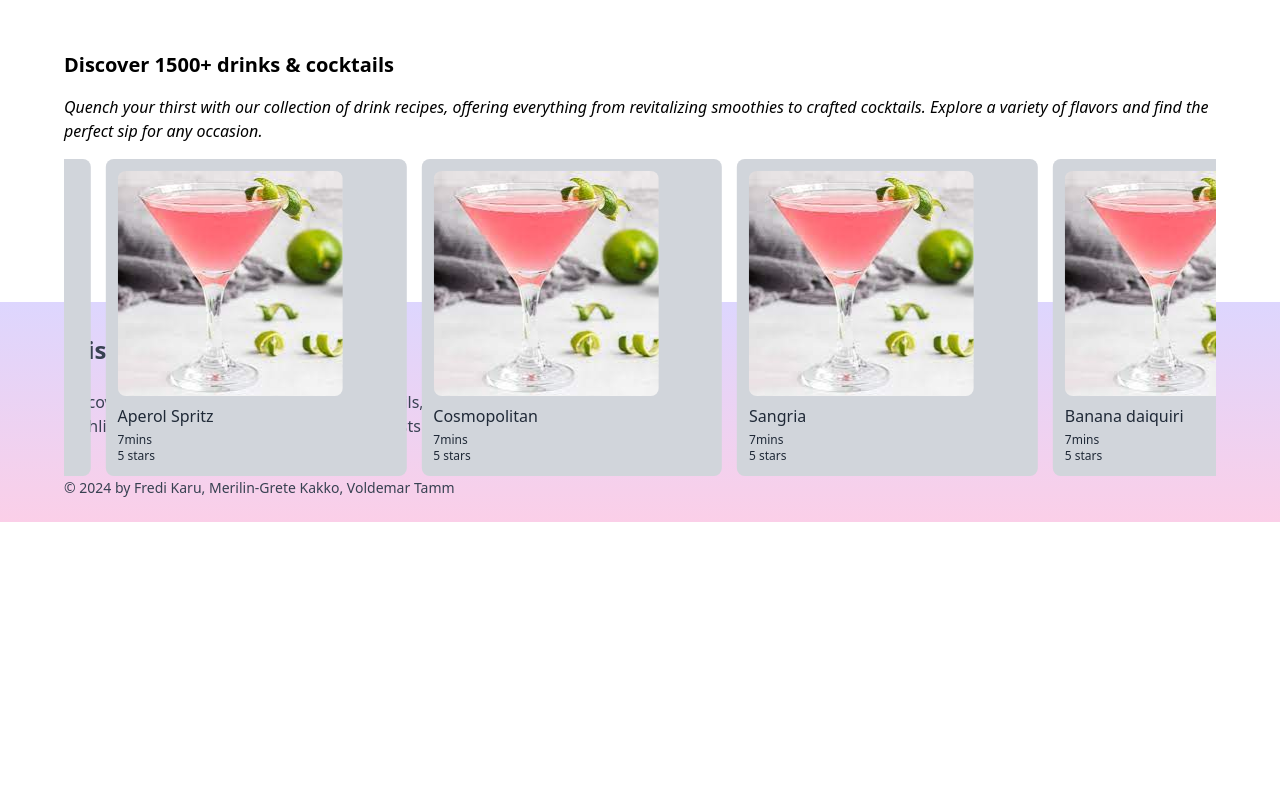
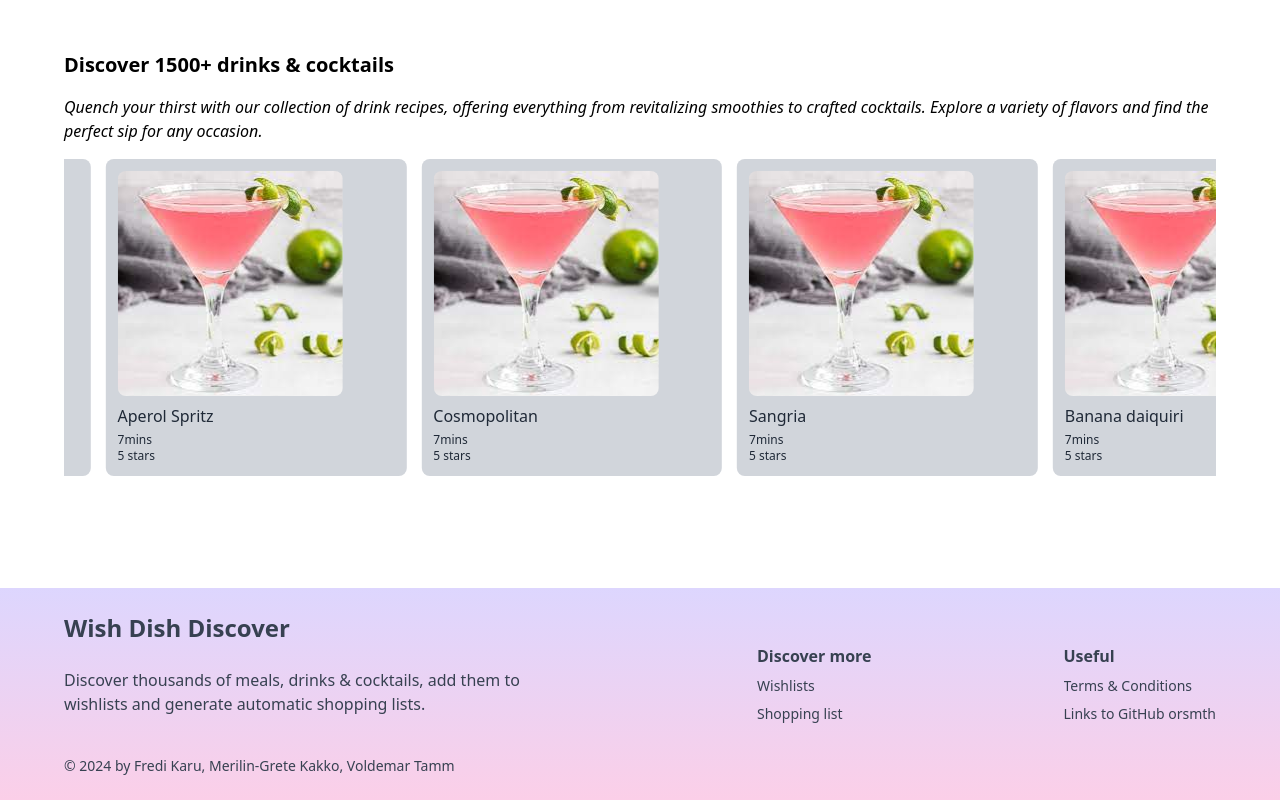
Before and after one commit to mgretek/dish-discover, a React (Create React App) app: page / in a window 1280 px wide. Shown: the part 598-1398 px from the top of the page. Before the commit the page ends 1120 px from the top, so only its background shows below. Built offline with nearby package versions, Linux system fonts and the light colour scheme; no server answers.

Commit message:
Footer bug fix

```diff
--- a/src/App.js
+++ b/src/App.js
@@ -10,9 +10,10 @@ import { Login } from "./pages/Login";
 
 function App() {
   return (
-    <div className="App">
+    <div className="App grid min-h-dvh grid-cols-1 grid-rows-[1fr_auto]">
+      <div>
         <Navbar />
-      <div className="mx-auto h-svh">
+        <div className="mx-auto">
           <Routes>
             <Route path="/" element={<Home />} />
             <Route path="/recipes" element={<RecipeSearch />} />
@@ -22,7 +23,8 @@ function App() {
             <Route path="/login" element={<Login />} />
           </Routes>
         </div>
-      <div className="flex">
+      </div>
+      <div>
         <Footer />
       </div>
     </div>
--- a/src/components/Footer.js
+++ b/src/components/Footer.js
@@ -3,8 +3,8 @@ import { Link } from "react-router-dom";
 
 export const Footer = () => {
   return (
-    <div className="mt-8 w-full bg-gradient-to-b from-violet-200 to-pink-200">
-      <div className="mx-8 mb-6 mt-8 text-gray-700 xl:max-w-6xl xl:mx-auto">
+    <div className="mt-8 pt-6 pb-6 w-full bg-gradient-to-b from-violet-200 to-pink-200">
+      <div className="mx-3 md:mx-8 text-gray-700 xl:max-w-6xl xl:mx-auto">
         <div className="font-extrabold text-2xl ">Wish Dish Discover</div>
         <div className="flex md:gap-x-2.5 lg:gap-x-10 mb-2 flex-wrap md:flex-nowrap">
           <div>
--- a/src/pages/Home.js
+++ b/src/pages/Home.js
@@ -7,8 +7,8 @@ import { HomepageContent } from "../components/homepage/HomepageContent.js";
 
 export const Home = () => {
   return (
-    <div className="flex flex-col min-h-screen">
-      <div className="flex-grow mt-24 mx-2 sm:mx-10 xl:max-w-6xl xl:mx-auto">
+    <div className="flex flex-col">
+      <div className=" mt-24 mb-20 mx-2 sm:mx-10 xl:max-w-6xl xl:mx-auto">
         <HomepageHeader title="Discover 1000+ meals" />
         <HomepageContent text="Dive into a variety of meal recipes, from quick weeknight options to gourmet weekend dishes. Discover new flavors and cooking techniques for a satisfying dining experience." />
         <RandomRecipes />
```
Also changed, not shown: src/pages/Recipe.js (+6 -3 lines). Lines whose indentation alone changed are shown as unchanged.
